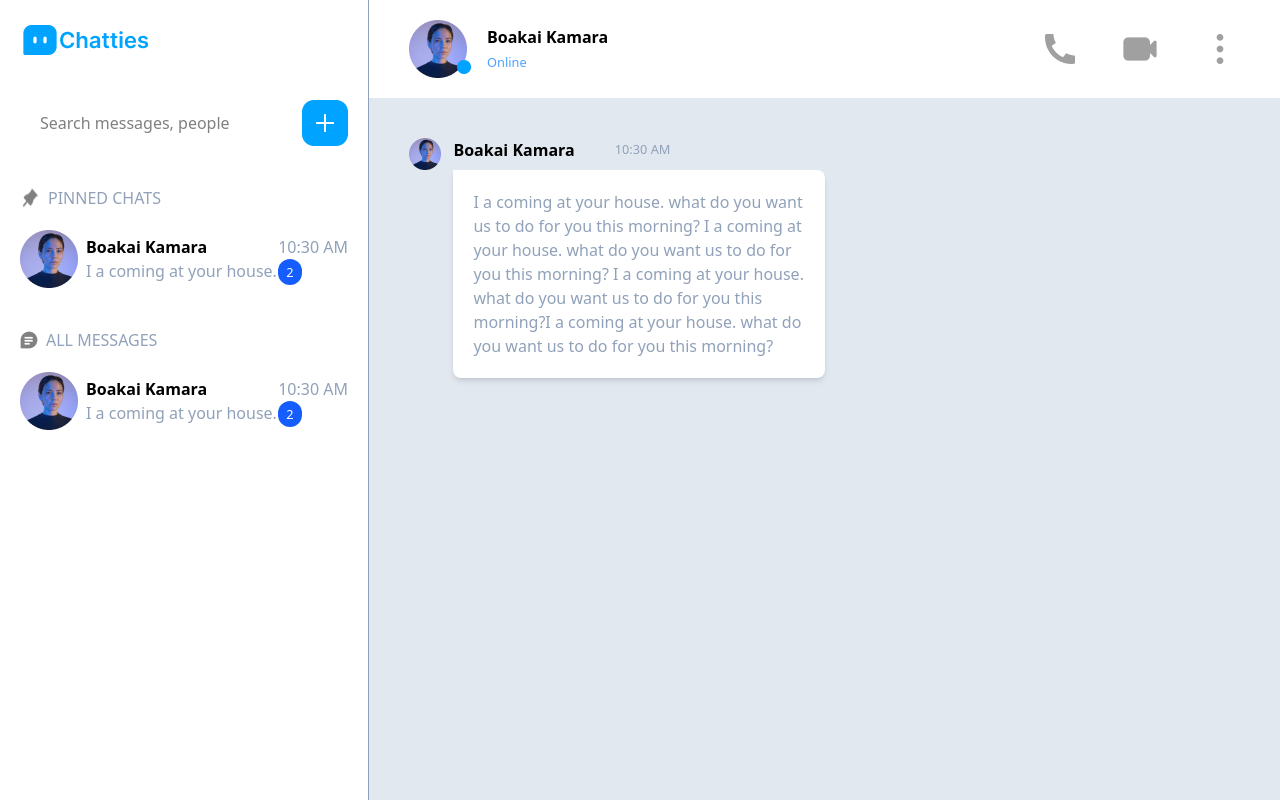
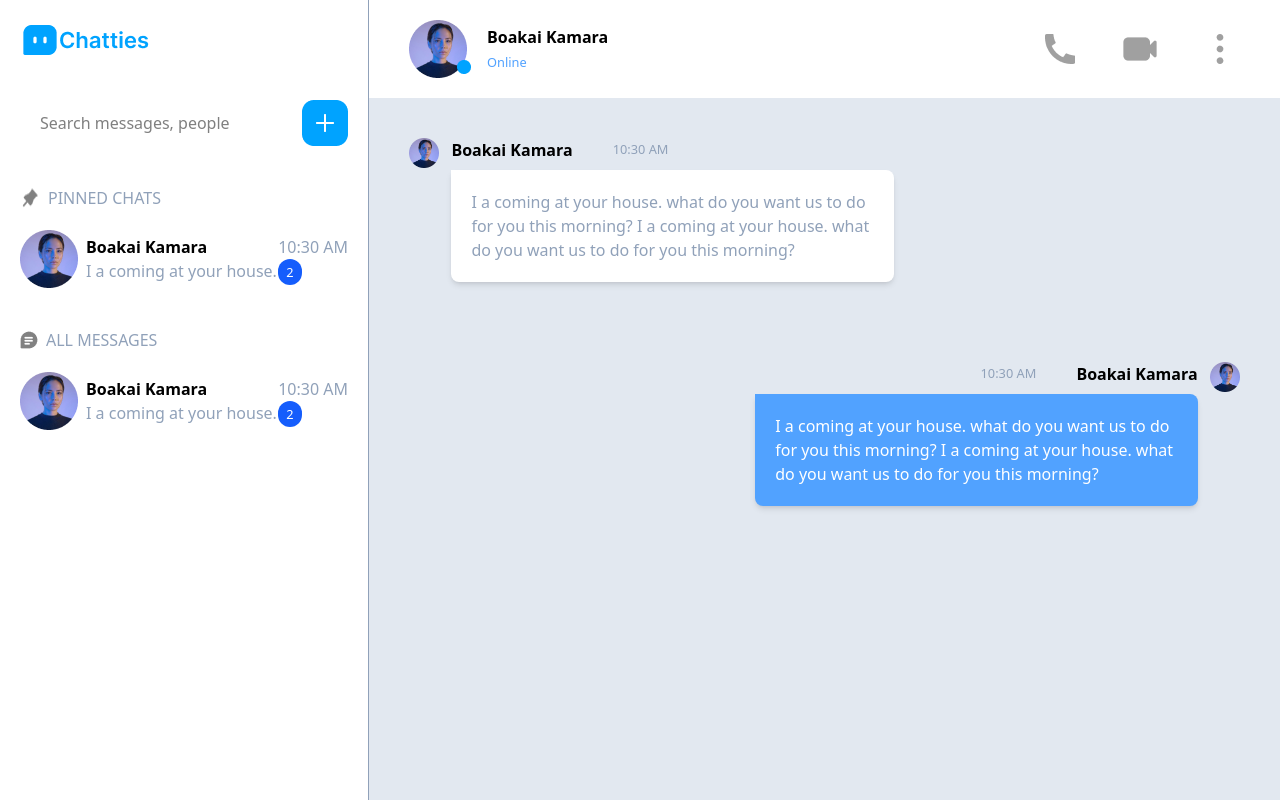
Before and after one commit to boakaidorborkamara/chatties, a React (Vite) app: page / in a window 1280 px wide. Built offline with nearby package versions, Linux system fonts and the light colour scheme.

Commit message:
style sender's message

```diff
--- a/src/components/ChatArea.jsx
+++ b/src/components/ChatArea.jsx
@@ -36,12 +36,12 @@ export function ChatArea() {
       </div>
 
       {/* chat content  */}
-      <div className="px-10 my-10 ">
+      <div className="px-10  ">
         {/* chat for person with the account  */}
-        <div className="flex  gap-3 w-1/2">
+        <div className="flex my-10  gap-3 w-7/12">
           {/* profile image  */}
           <div>
-            <img src="/assets/Ellipse1.png" alt="" className="w-50" />
+            <img src="/assets/Ellipse1.png" alt="" className="w-20" />
           </div>
 
           {/* username and message  */}
@@ -53,14 +53,33 @@ export function ChatArea() {
             <p className="text-slate-400 bg-white  p-5 mt-2 rounded-b-lg rounded-tr-lg shadow-md">
               I a coming at your house. what do you want us to do for you this
               morning? I a coming at your house. what do you want us to do for
-              you this morning? I a coming at your house. what do you want us to
-              do for you this morning?I a coming at your house. what do you want
-              us to do for you this morning?
+              you this morning?
             </p>
           </div>
         </div>
 
         {/* chat for person communicating with account owner  */}
+        <div className="flex justify-end p-0 ">
+          <div className="flex justify-end  my-10  gap-3 w-7/12">
+            {/* username and message  */}
+            <div>
+              <div className="flex gap-10 items-center justify-end ">
+                <small className="text-slate-400">10:30 AM</small>
+                <h4 className="font-bold">Boakai Kamara</h4>
+              </div>
+              <p className="text-white bg-blue-400  p-5 mt-2 rounded-b-lg rounded-tr-lg shadow-md">
+                I a coming at your house. what do you want us to do for you this
+                morning? I a coming at your house. what do you want us to do for
+                you this morning?
+              </p>
+            </div>
+
+            {/* profile image  */}
+            <div>
+              <img src="/assets/Ellipse1.png" alt="" className="w-20" />
+            </div>
+          </div>
+        </div>
       </div>
     </div>
   );
```
